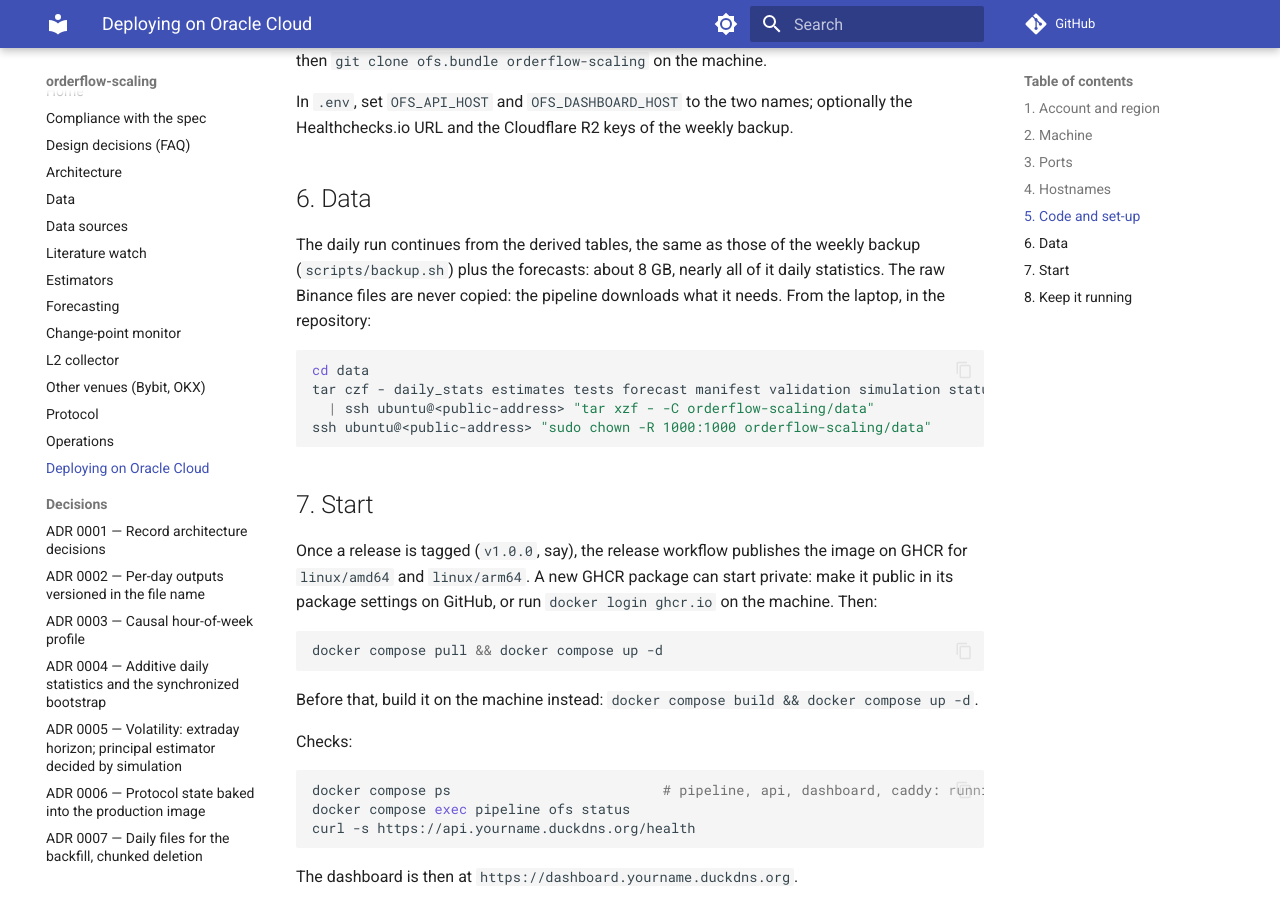
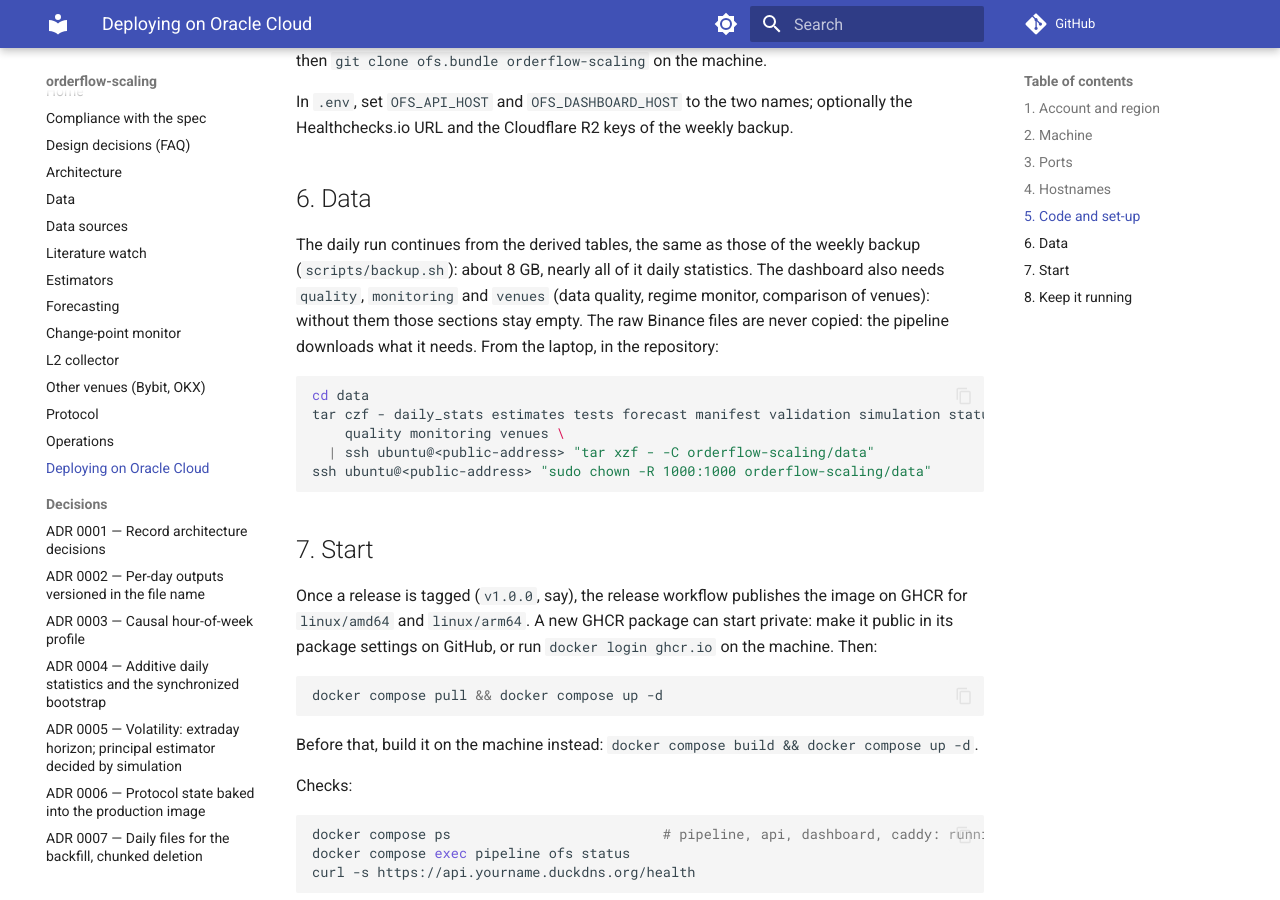
Before and after one commit to NIDHAL277/orderflow-scaling, an MkDocs documentation site: the page built from docs/deploy-oracle.md, in a window 1280 px wide and 900 px high, scrolled down 1679 px. Built offline with MkDocs 1.6.1 and Material for MkDocs 9.7.7, drawn with Linux system fonts in a browser that asks for light colours; comment, search, counter and statistics services are not loaded.

Commit message:
Backup and deployment guide: every table the dashboard reads
The weekly backup left out the forecasts (the live track record cannot be recomputed)
and the deployment guide's copy step left out data quality, the regime monitor and the
comparison of venues, so those dashboard sections would be empty on a new server.

Co-Authored-By: Claude Opus 5.5 <noreply@anthropic.com>

````diff
--- a/docs/deploy-oracle.md
+++ b/docs/deploy-oracle.md
@@ -64,13 +64,15 @@ Healthchecks.io URL and the Cloudflare R2 keys of the weekly backup.
 ## 6. Data
 
 The daily run continues from the derived tables, the same as those of the weekly backup
-(`scripts/backup.sh`) plus the forecasts: about 8 GB, nearly all of it daily statistics.
-The raw Binance files are never copied: the
-pipeline downloads what it needs. From the laptop, in the repository:
+(`scripts/backup.sh`): about 8 GB, nearly all of it daily statistics. The dashboard also
+needs `quality`, `monitoring` and `venues` (data quality, regime monitor, comparison of
+venues): without them those sections stay empty. The raw Binance files are never copied:
+the pipeline downloads what it needs. From the laptop, in the repository:
 
 ```bash
 cd data
 tar czf - daily_stats estimates tests forecast manifest validation simulation status cache \
+    quality monitoring venues \
   | ssh ubuntu@<public-address> "tar xzf - -C orderflow-scaling/data"
 ssh ubuntu@<public-address> "sudo chown -R 1000:1000 orderflow-scaling/data"
 ```
````
Also changed, not shown: 1 other file.
